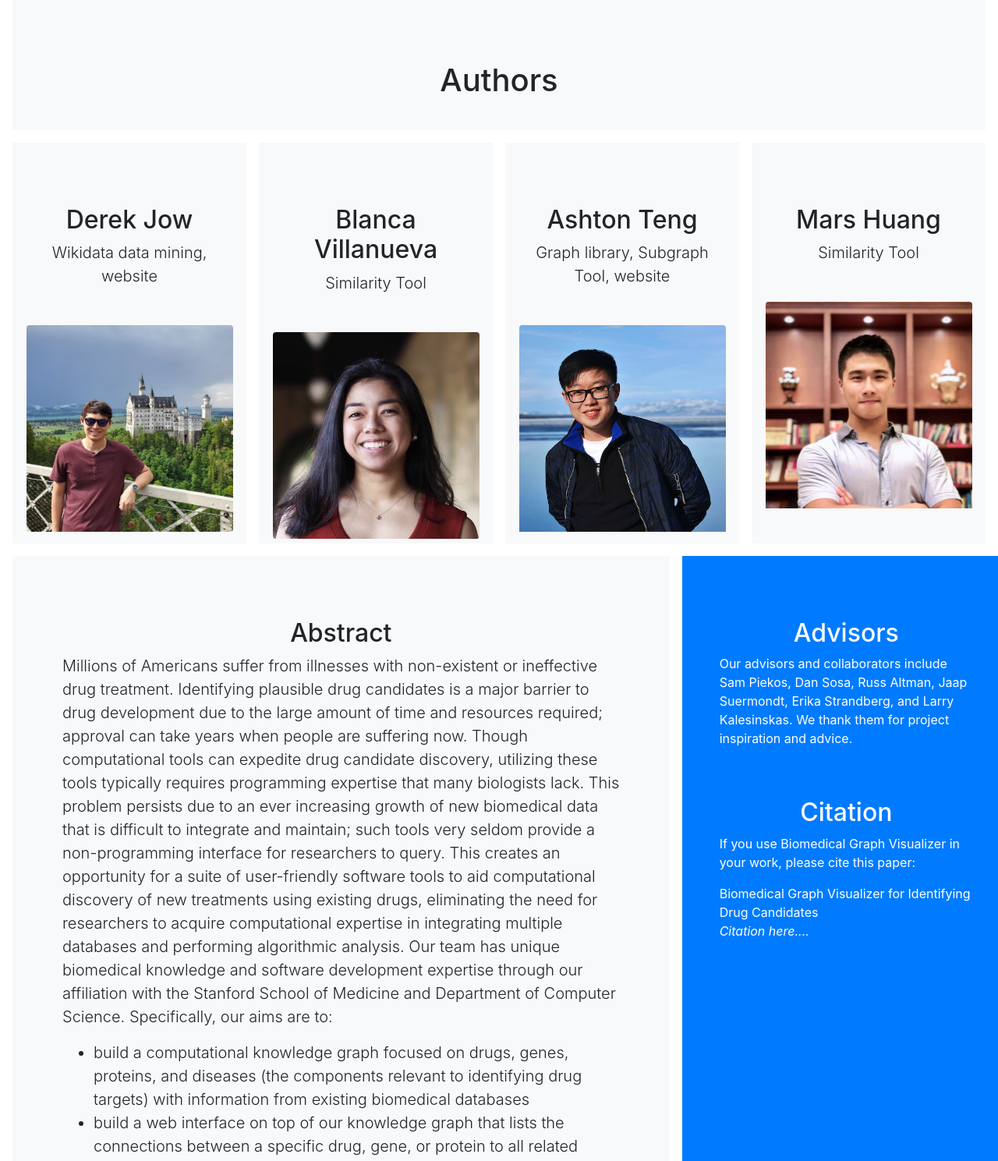
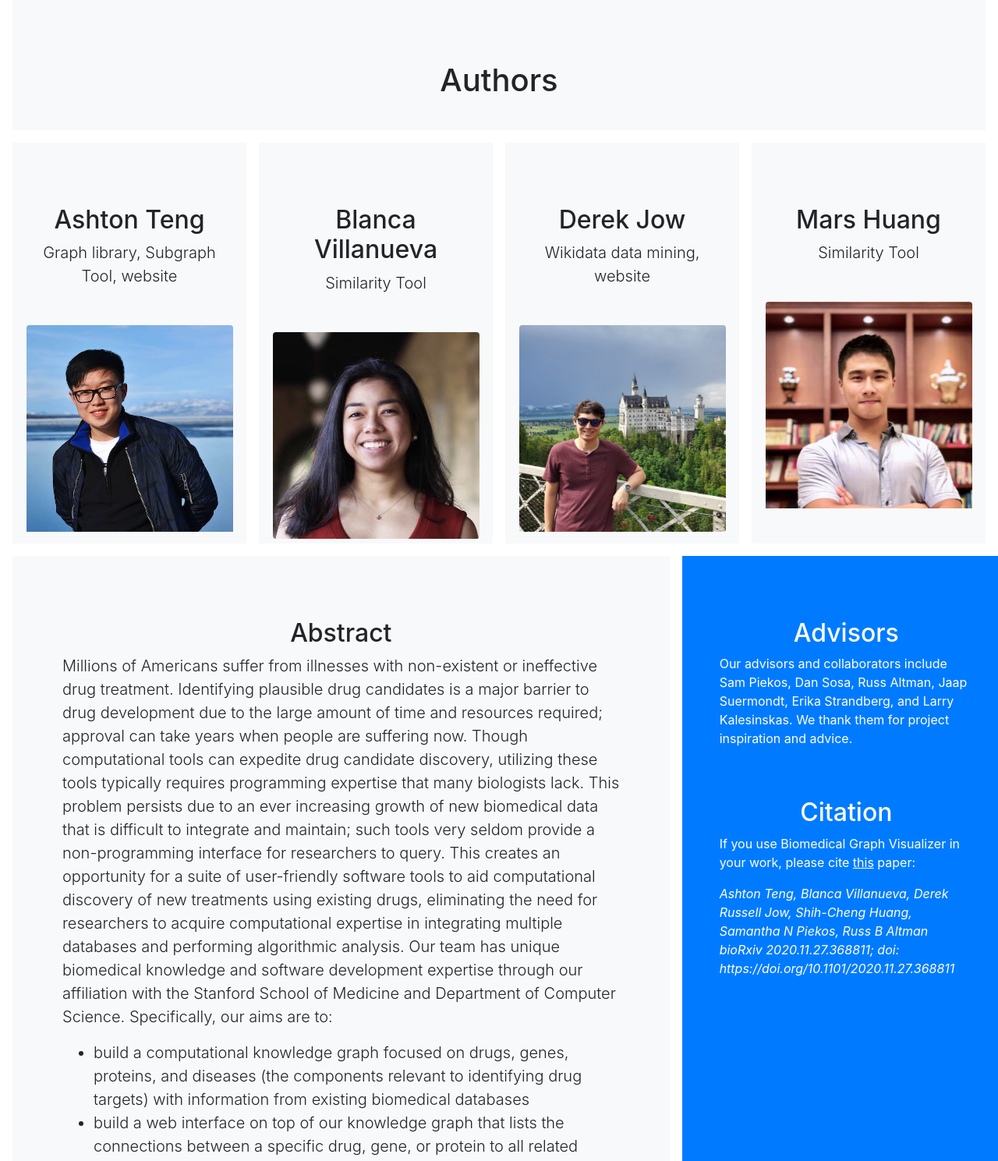
Before and after one commit to ashtonteng/biomedical-graph-visualizer, a Flask app: page / in a window 1280 px wide. Shown: the part 1295-2784 px from the top of the page at 78% size. Run offline with Flask 2, Linux system fonts and the light colour scheme; some libraries are stand-ins or nearby versions.

Commit message:
Final Tweaks
Added paper link and citation to home page; Re-arranged authors to match the paper order; Moved canvas in tool1 into a container; Added cosine distance in paranthesis in tool2 for similarity score

```diff
--- a/templates/home.html
+++ b/templates/home.html
@@ -39,11 +39,11 @@
 <div class="d-md-flex flex-md-equal w-100 my-md-3 pl-md-3">
     <div class="bg-light mr-md-3 pt-3 px-1 pt-md-5 px-md-2 text-center overflow-hidden">
         <div class="my-3 p-3">
-      <h2 class="display-5">Derek Jow</h2>
-      <p class="lead">Wikidata data mining, website</p>
+            <h2 class="display-5">Ashton Teng</h2>
+            <p class="lead">Graph library, Subgraph Tool, website</p>
         </div>
         <div class="figure">
-        <img src="static/images/derek.png" class="figure-img img-fluid rounded" width="256" height="256" title="Derek Jow">
+            <img src="static/images/ashton.png" class="figure-img img-fluid rounded" width="256" height="256" title="Ashton Teng">
         </div>
     </div>
     <div class="bg-light mr-md-3 pt-3 px-1 pt-md-5 px-md-2 text-center overflow-hidden">
@@ -57,11 +57,11 @@
     </div>
   <div class="bg-light mr-md-3 pt-3 px-1 pt-md-5 px-md-2 text-center overflow-hidden">
     <div class="my-3 p-3">
-      <h2 class="display-5">Ashton Teng</h2>
-      <p class="lead">Graph library, Subgraph Tool, website</p>
+      <h2 class="display-5">Derek Jow</h2>
+      <p class="lead">Wikidata data mining, website</p>
     </div>
     <div class="figure">
-        <img src="static/images/ashton.png" class="figure-img img-fluid rounded" width="256" height="256" title="Ashton Teng">
+        <img src="static/images/derek.png" class="figure-img img-fluid rounded" width="256" height="256" title="Derek Jow">
     </div>
   </div>
   <div class="bg-light mr-md-3 pt-3 px-1 pt-md-5 px-md-2 text-center overflow-hidden">
@@ -126,9 +126,9 @@
 
     <div class="my-3 py-3">
       <h2 class="display-5 text-center">Citation</h2>
-        <p>If you use Biomedical Graph Visualizer in your work, please cite this paper: </p>
-        <a href="/" target="_blank" class="text-white">Biomedical Graph Visualizer for Identifying Drug Candidates</a>
-        <p><em>Citation here....</em></p>
+        <p>If you use Biomedical Graph Visualizer in your work, please cite <u><a href="https://www.biorxiv.org/content/10.1101/2020.11.27.368811v1" target="_blank" class="text-white">this</a></u> paper: </p>
+        <p><em>Ashton Teng, Blanca Villanueva, Derek Russell Jow, Shih-Cheng Huang, Samantha N Piekos, Russ B Altman
+            bioRxiv 2020.11.27.368811; doi: https://doi.org/10.1101/2020.11.27.368811</em></p>
     </div>
   </div>
 </div>
--- a/templates/tool2.html
+++ b/templates/tool2.html
@@ -187,7 +187,7 @@
         // initialize table
         let columns = {
             "label": "Node Name",
-            "sim_score": "Similarity Score",
+            "sim_score": "Similarity Score (Cosine Distance)",
             "explore": "Explore",
         };
 
```
Also changed, not shown: templates/tool1.html (+9 -3 lines), README.md. Lines whose indentation alone changed are shown as unchanged.
